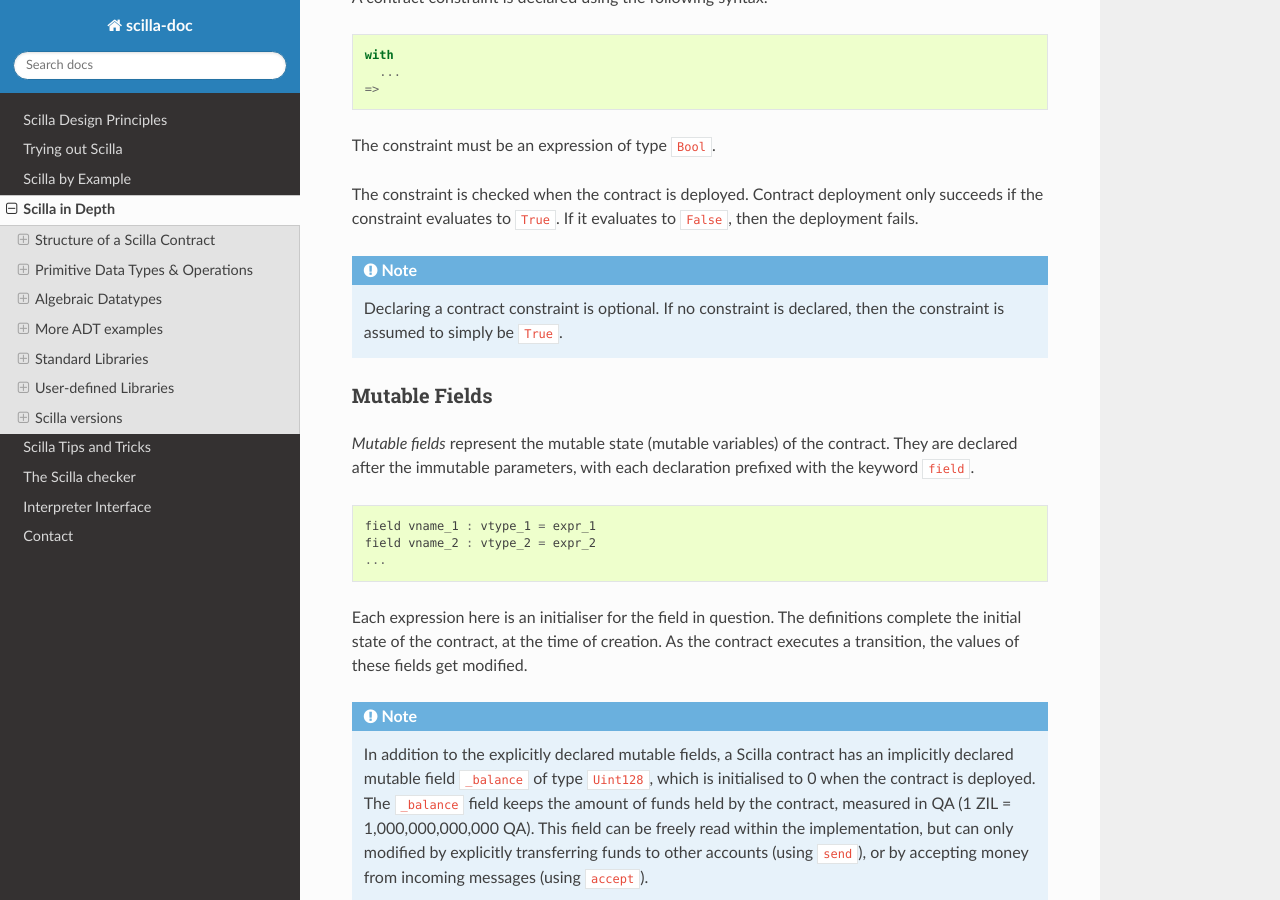
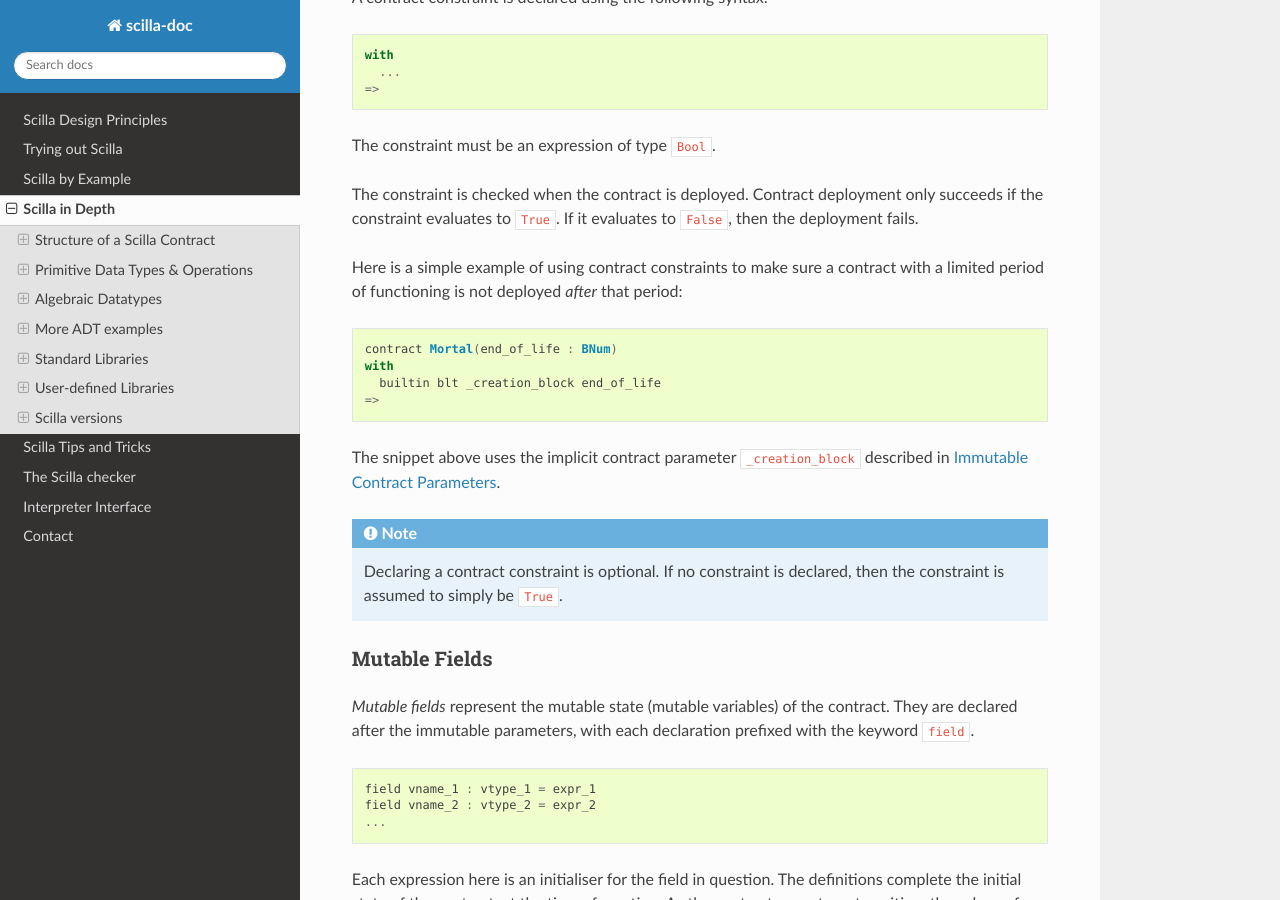
Before and after one commit to Zilliqa/scilla-docs, a Sphinx documentation site: the page built from docs/source/scilla-in-depth.rst, in a window 1280 px wide and 900 px high, scrolled down 2594 px. Built offline with Sphinx 7.4.7 and the Read the Docs theme 2.0.0, drawn with Linux system fonts in a browser that asks for light colours.

Commit message:
Scilla-in-depth: _creation_block example

```diff
--- a/docs/source/scilla-in-depth.rst
+++ b/docs/source/scilla-in-depth.rst
@@ -96,6 +96,7 @@ The general structure of a Scilla contract is given in the code fragment below:
     end
 
 
+.. _immutable-contract-parameters:
 
 Immutable Contract Parameters
 *****************************
@@ -153,6 +154,20 @@ The constraint must be an expression of type ``Bool``.
 The constraint is checked when the contract is deployed. Contract
 deployment only succeeds if the constraint evaluates to ``True``. If
 it evaluates to ``False``, then the deployment fails.
+
+Here is a simple example of using contract constraints to make sure
+a contract with a limited period of functioning is not deployed `after`
+that period:
+
+.. code-block:: ocaml
+
+   contract Mortal(end_of_life : BNum)
+   with
+     builtin blt _creation_block end_of_life
+   =>
+
+The snippet above uses the implicit contract parameter ``_creation_block``
+described in :ref:`immutable-contract-parameters`.
 
 .. note::
 
```
